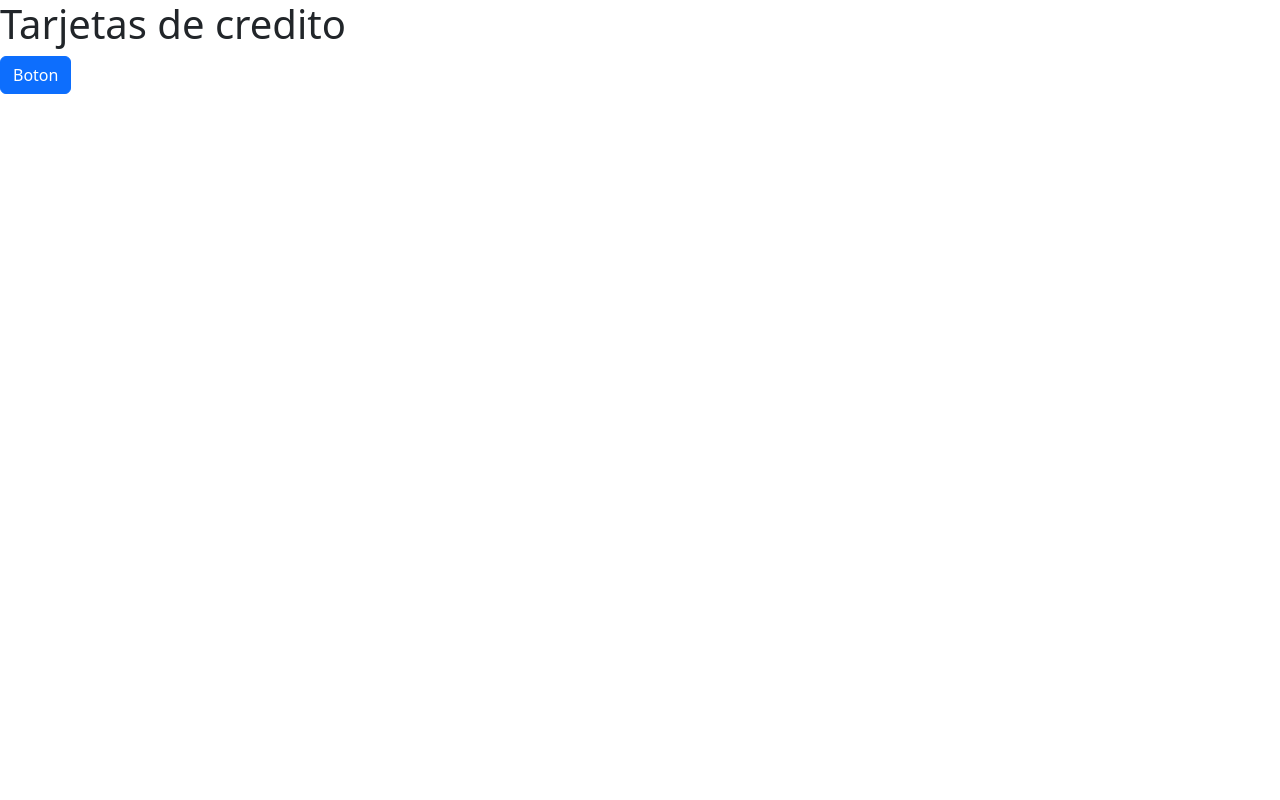
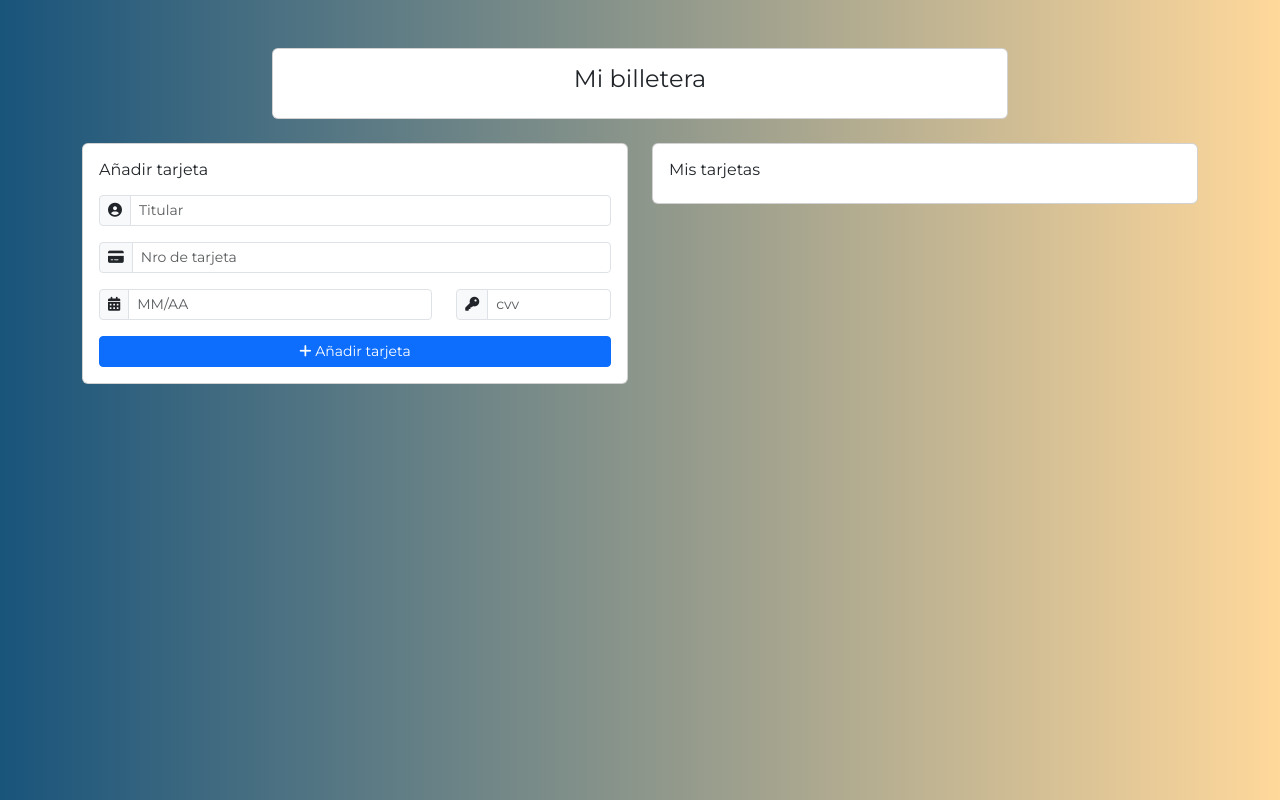
Before and after one commit to arielkarlen/AgendaTarjetas, an Angular app: page / in a window 1280 px wide. Built offline with nearby package versions, Linux system fonts and the light colour scheme.

Commit message:
Clase 22 | Add card form

```diff
--- a/src/app/app.component.html
+++ b/src/app/app.component.html
@@ -1,2 +1,19 @@
-<h1>Tarjetas de credito</h1>
-<button class="btn btn-primary">Boton</button>
+<div class="container mt-5">
+    <div class="row">
+        <div class="col-lg-8 offset-lg-2">
+            <div class="card">
+                <div class="card-body">
+                    <h1 class="text-center">Mi billetera</h1>
+                </div>
+            </div>
+        </div>
+    </div>
+    <div class="row mt-4">
+        <div class="col-lg-6">
+            <app-crear-tarjeta></app-crear-tarjeta>
+        </div>
+        <div class="col-lg-6">
+            <app-listar-tarjeta></app-listar-tarjeta>
+        </div>
+    </div>
+</div>
--- a/src/app/components/crear-tarjeta/crear-tarjeta.component.html
+++ b/src/app/components/crear-tarjeta/crear-tarjeta.component.html
@@ -1 +1,35 @@
-<p>crear-tarjeta works!</p>
+<div class="card">
+    <div class="card-body">
+        <h2 class="mb-3">Añadir tarjeta</h2>
+        <form>
+            <div class="input-group mb-3 input-group-sm">
+                <span class="input-group-text"><i class="fa-solid fa-circle-user"></i></span>
+                <input type="text" class="form-control" placeholder="Titular">
+            </div>
+            <div class="input-group mb-3 input-group-sm">
+                <span class="input-group-text"><i class="fa-solid fa-credit-card"></i></span>
+                <input type="text" class="form-control" placeholder="Nro de tarjeta">
+            </div>
+            <div class="row">
+                <div class="col-lg-8">
+                    <div class="input-group mb-3 input-group-sm">
+                        <span class="input-group-text"><i class="fa-solid fa-calendar-days"></i></span>
+                        <input type="text" class="form-control" placeholder="MM/AA">
+                    </div>
+                </div>
+                <div class="col-lg-4">
+                    <div class="input-group mb-3 input-group-sm">
+                        <span class="input-group-text"><i class="fa-solid fa-key"></i></span>
+                        <input type="password" class="form-control" placeholder="cvv">
+                    </div>
+                </div>
+            </div>
+            <div class="d-grid gap-2">
+                <button class="btn btn-primary btn-sm" type="button"><i class="fa-solid fa-plus"></i> Añadir
+                    tarjeta</button>
+
+            </div>
+        </form>
+    </div>
+
+</div>
--- a/src/app/components/listar-tarjeta/listar-tarjeta.component.html
+++ b/src/app/components/listar-tarjeta/listar-tarjeta.component.html
@@ -1 +1,5 @@
-<p>listar-tarjeta works!</p>
+<div class="card">
+    <div class="card-body">
+        <h2>Mis tarjetas</h2>
+    </div>
+</div>
--- a/src/index.html
+++ b/src/index.html
@@ -1,13 +1,19 @@
 <!doctype html>
 <html lang="en">
+
 <head>
   <meta charset="utf-8">
-  <title>AgendaTarjetas</title>
+  <title>Agenda de tarjetas</title>
   <base href="/">
   <meta name="viewport" content="width=device-width, initial-scale=1">
   <link rel="icon" type="image/x-icon" href="favicon.ico">
+  <link rel="stylesheet" href="https://cdnjs.cloudflare.com/ajax/libs/font-awesome/6.4.0/css/all.min.css"
+    integrity="sha512-iecdLmaskl7CVkqkXNQ/ZH/XLlvWZOJyj7Yy7tcenmpD1ypASozpmT/E0iPtmFIB46ZmdtAc9eNBvH0H/ZpiBw=="
+    crossorigin="anonymous" referrerpolicy="no-referrer" />
 </head>
+
 <body>
   <app-root></app-root>
 </body>
+
 </html>
--- a/src/styles.css
+++ b/src/styles.css
@@ -1 +1,18 @@
-/* You can add global styles to this file, and also import other style files */
+@import url('https://fonts.googleapis.com/css2?family=Montserrat:wght@300;400;700&display=swap');
+
+
+body {
+    background: #ffd89b;
+    background: -webkit-linear-gradient(to right, #19547b, #ffd89b);
+    background: linear-gradient(to right, #19547b, #ffd89b);
+    font-family: 'Montserrat', sans-serif!important;
+}
+
+h1 {
+    font-size: 24px!important;
+}
+
+h2 {
+    font-size: 16px!important;
+
+}
```
